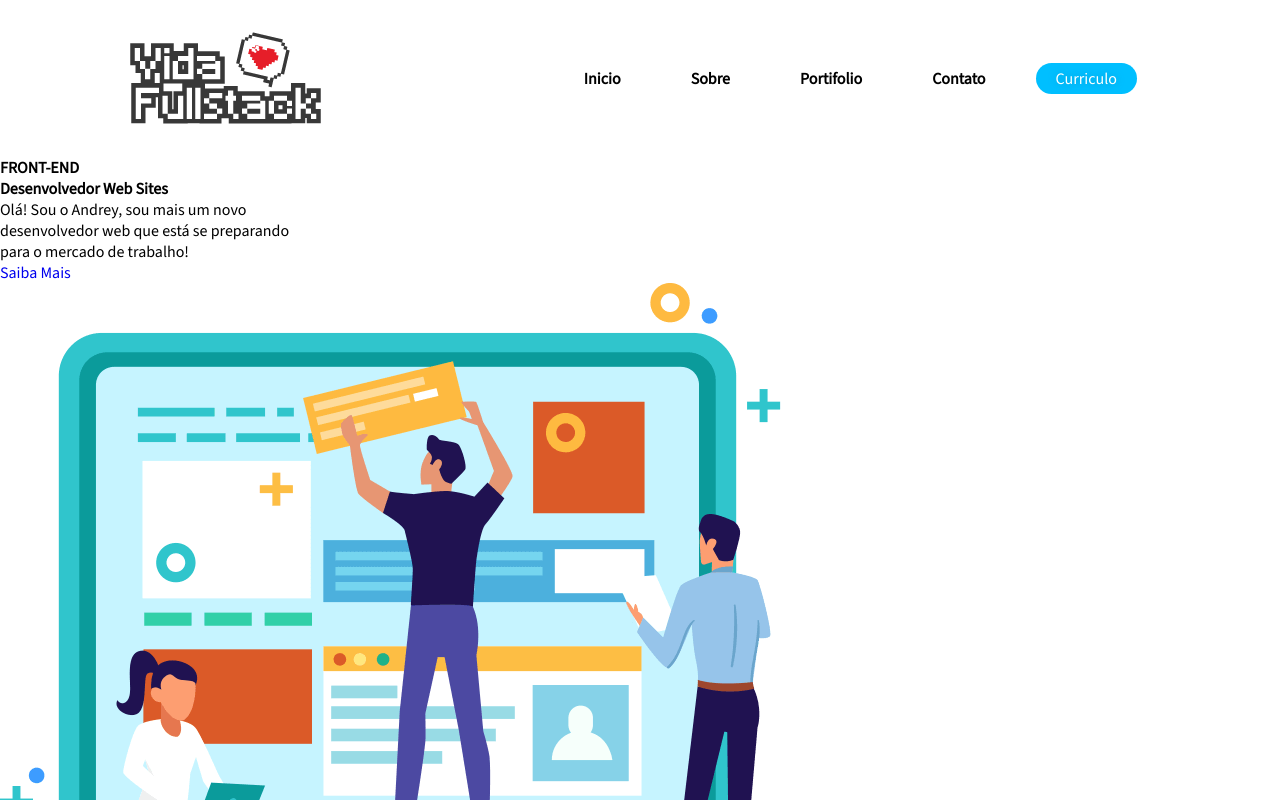
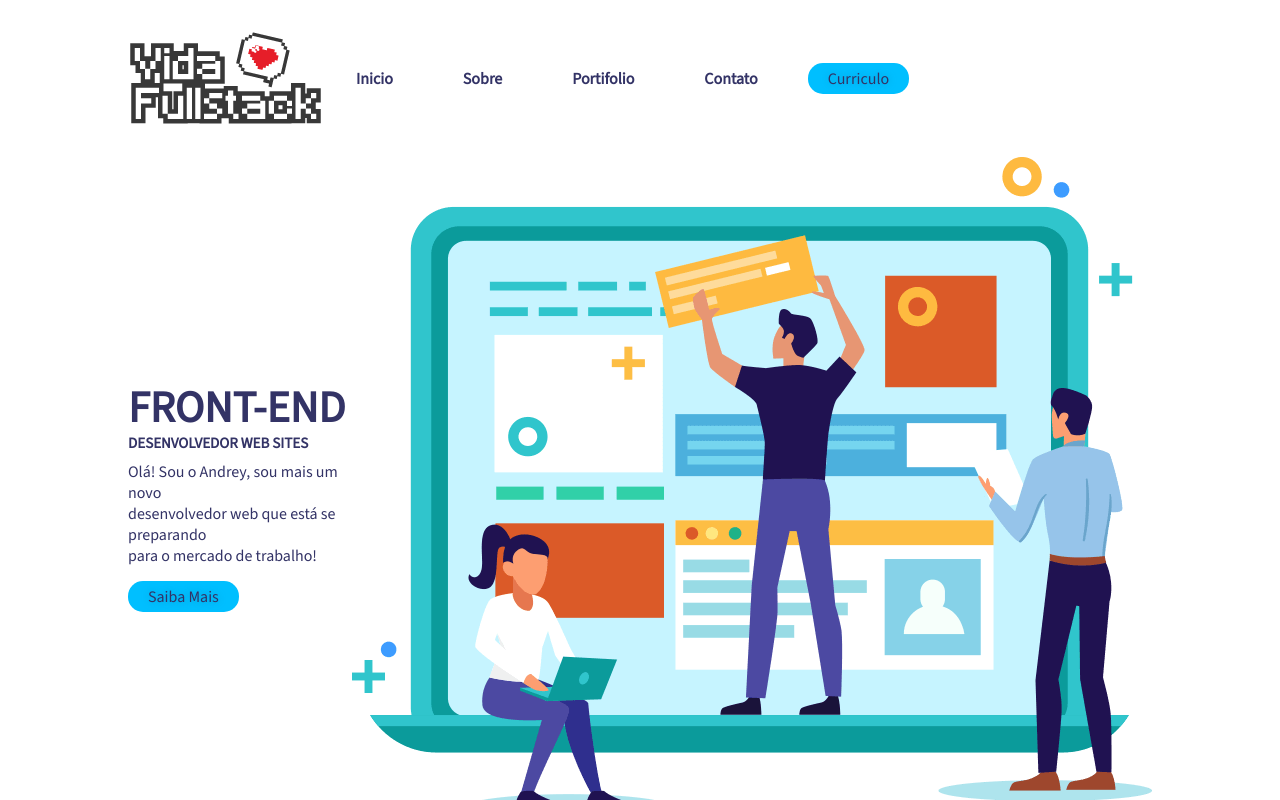
Before and after one commit to L4NDR3Y/Modulo-css-jornada-font-end, a plain HTML site: page index.html in a window 1280 px wide. Shown: the top 800 px of the page. Drawn offline with nearby package versions, Linux system fonts and the light colour scheme.

Commit message:
Dando vida ao site

```diff
--- a/assets/css/buttons.css
+++ b/assets/css/buttons.css
@@ -2,15 +2,18 @@
   padding: 5px 20px;
 }
 
-.btn.btn-laranja {
+.btn.btn-blue,
+.btn.btn-blue:hover {
   background: deepskyblue;
-  color: white;
-  border-radius: 50px;
+}
+
+.btn.btn-blue {
+  color: #333366;
+  border-radius: 15px;
   text-shadow: 0 0 8px rgb(3, 156, 207);
 }
 
-.btn.btn-laranja:hover {
-  background: rgb(3, 156, 207);
-  color: white;
-  border-radius: 50px;
+.btn.btn-blue:hover {
+  color: #333366;
+  border-radius: 15px;
 }
--- a/assets/css/header.css
+++ b/assets/css/header.css
@@ -1,9 +1,4 @@
-Header {
-  width: 1024px;
-  margin: 30px auto;
-
-  display: flex;
-  flex-direction: row;
+Header section {
   justify-content: space-between;
   align-items: center;
 }
@@ -19,14 +14,16 @@ Header nav ul li {
   margin: 0 15px;
 }
 
+Header nav ul li a,
+Header nav ul li a:hover {
+  color: #333366;
+}
+
 Header nav ul li a {
   padding: 5px 20px;
-  color: black;
 }
 
 Header nav ul li a:hover {
   background: deepskyblue;
-  border-radius: 50px;
-  color: black;
-
+  border-radius: 15px;
 }
--- /dev/null
+++ b/assets/css/main.css
@@ -0,0 +1,107 @@
+.sobre-web-design {
+  align-items: center;
+}
+
+.sobre-web-design h1,
+.sobre-web-design h1:hover {
+  color: #333366;
+}
+
+.sobre-web-design h1 {
+  align-items: center;
+  font-size: 44px;
+}
+
+.sobre-web-design h1:hover {
+  text-shadow: 0 0 5px deepskyblue;
+}
+
+.sobre-web-design span {
+  display: none;
+}
+
+.sobre-web-design span b {
+  color: #333366;
+  font-size: 22px;
+}
+
+.sobre-web-design h1:hover span {
+  animation: opacity 5s;
+  animation-delay: 0s;
+
+  background: rgb(231, 228, 228);
+
+  padding: 20px;
+  position: absolute;
+  width: auto;
+  height: auto;
+  border-radius: 0 15px 15px 15px;
+  display: block;
+
+  font-size: 18px;
+  text-shadow: none;
+  color: black;
+
+}
+
+@keyframes opacity {
+  0% {
+    opacity: 0;
+  }
+
+  10% {
+    opacity: 10;
+  }
+
+  20% {
+    opacity: 20;
+  }
+
+  30% {
+    opacity: 30;
+  }
+
+  40% {
+    opacity: 40;
+  }
+
+  50% {
+    opacity: 50;
+  }
+
+  60% {
+    opacity: 60;
+  }
+
+  70% {
+    opacity: 70;
+  }
+
+  80% {
+    opacity: 80;
+  }
+
+  90% {
+    opacity: 90;
+  }
+
+  100% {
+    opacity: 100;
+  }
+}
+
+.sobre-web-design h2,
+.sobre-web-design article p {
+  color: #333366;
+}
+
+.sobre-web-design h2 {
+  font-size: 15px;
+  text-transform: uppercase;
+  line-height: 15px;
+}
+
+.sobre-web-design article p {
+  margin: 10px 0px 20px;
+
+}
--- a/assets/css/style.css
+++ b/assets/css/style.css
@@ -1,6 +1,8 @@
 /*Components*/
 @import url(./header.css);
+@import url(./main.css);
 @import url(./buttons.css);
+
 /*Fonts*/
 @import url('https://fonts.googleapis.com/css2?family=Source+Sans+3:wght@200;300;400&display=swap');
 
@@ -14,3 +16,17 @@
   vertical-align: baseline;
   text-decoration: none;
 }
+
+.container {
+  width: 1024px;
+  margin: 30px auto;
+  display: flex;
+  flex-direction: collum;
+}
+
+.row {
+  display: flex;
+  flex-direction: row;
+
+
+}
--- a/index.html
+++ b/index.html
@@ -13,7 +13,8 @@
 <!--Header / Cabeçalho-->
 
 <body>
-  <Header>
+  <Header class="container">
+    <Section class="row">
       <img src="./assets/images/logo.png" alt="logo da empresa xpto">
 
       <!--Menu de navegacao-->
@@ -37,20 +38,29 @@
           </li>
 
           <li>
-          <a class="btn btn-laranja">Curriculo</a>
+            <a class="btn btn-blue">Curriculo</a>
           </li>
         </ul>
       </nav>
+    </section>
   </Header>
 
   <!--Corpo do site-->
-  <main>
-    <section>
+  <main class="container">
+    <section class="row sobre-web-design">
 
       <!--Contéudo de texto-->
       <article>
 
-        <h1>FRONT-END</h1>
+        <div>
+
+          <h1>FRONT-END <span><b>O que é Front End?</b><br>Podemos classificar como a parte visual de um site, aquilo
+              que
+              conseguimos interagir.<br>
+              Quem
+              trabalha com Front End é responsável por desenvolver por meio do código uma<br> interface gráfica e,
+              normalmente, com as tecnologias base da Web: HTML, CSS e JavaScript.</span>
+        </div>
 
         <h2>Desenvolvedor Web Sites</h2>
 
@@ -59,7 +69,7 @@
           trabalho!
         </p>
 
-        <a href="#">Saiba Mais</a>
+        <a href="#" class="btn btn-blue">Saiba Mais</a>
 
       </article>
 
```
Lines whose indentation alone changed are shown as unchanged.
